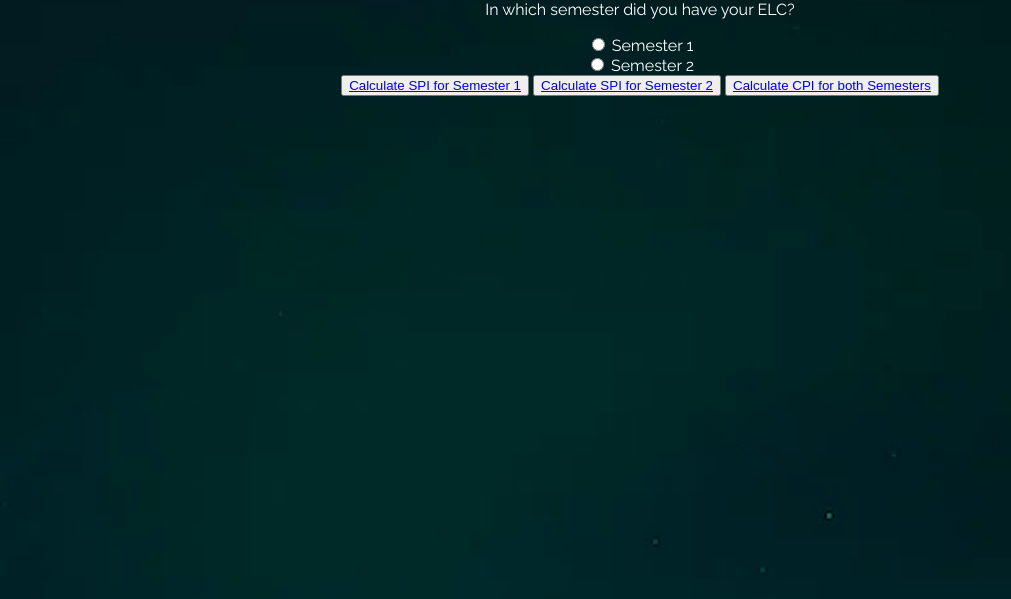
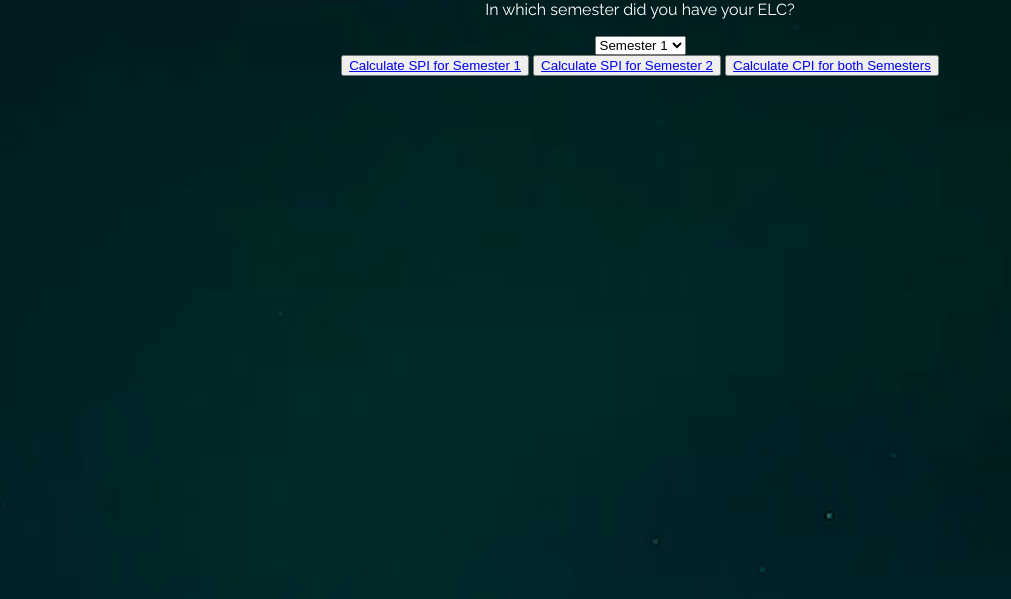
Before and after one commit to YuvalBansal/WebDev-Teckne, a plain HTML site: page index.html in a window 1280 px wide. Shown: the part 201-800 px from the top of the page, without its empty margins (0-1011 px from the left). Drawn offline with Linux system fonts and the light colour scheme.

Commit message:
Update index.html

```diff
--- a/index.html
+++ b/index.html
@@ -18,6 +18,7 @@
     <div class="header">
         <div class="branch">
             Enter Your Department <select>
+                <option>Select Department</option>
                 <option>AE</option>
                 <option>BSBE</option>
                 <option>CHE</option>
@@ -34,14 +35,16 @@
                 <option>SDS</option>
             </select>
         </div>
-        <form name="semester" action="" method="post">
-            <p>In which semester did you have your ELC? </p>
-            <input type="radio" id="sem1" name="semester" value="sem1">
-            <label for="sem1">Semester 1</label><br>
-            <input type="radio" id="sem2" name="semester" value="sem2">
-            <label for="sem2">Semester 2</label><br>
+        <p>In which semester did you have your ELC?</p>
+        <div class="choice">
+            <form name="choice" action="" method="post"></form>
+            <select name="semch">
+                <option value="first">Semester 1</option>
+                <option value="second">Semester 2</option>
+            </select>
+        </div>
         <button class="spi1"><a href="sem1g1.html" >Calculate SPI for Semester 1</a></button>
-        <button class="spi2"><a href="sem2g1.html" >Calculate SPI for Semester 2</a></button>
+        <button class="spi2"><a href="sem2g2.html" >Calculate SPI for Semester 2</a></button>
         <button><a href="cpi.html" >Calculate CPI for both Semesters</a></button>
     </div>
 </body>
```
